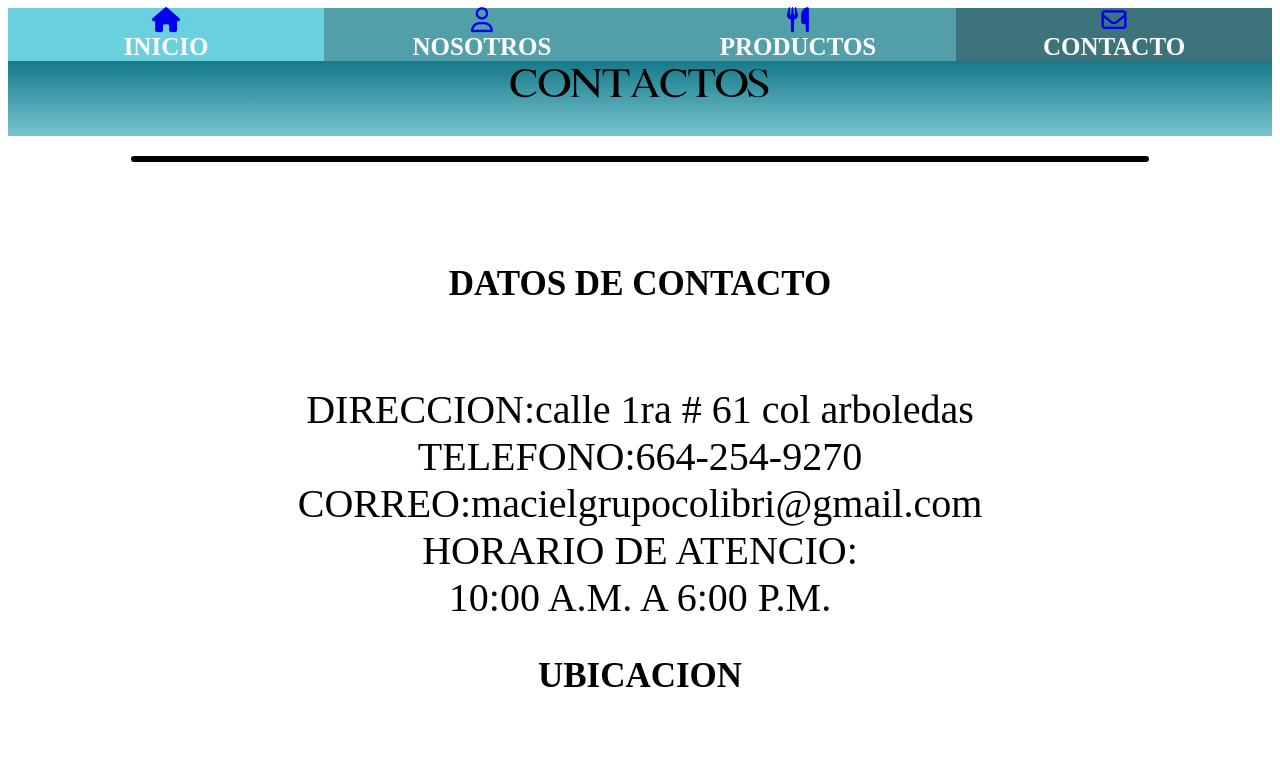
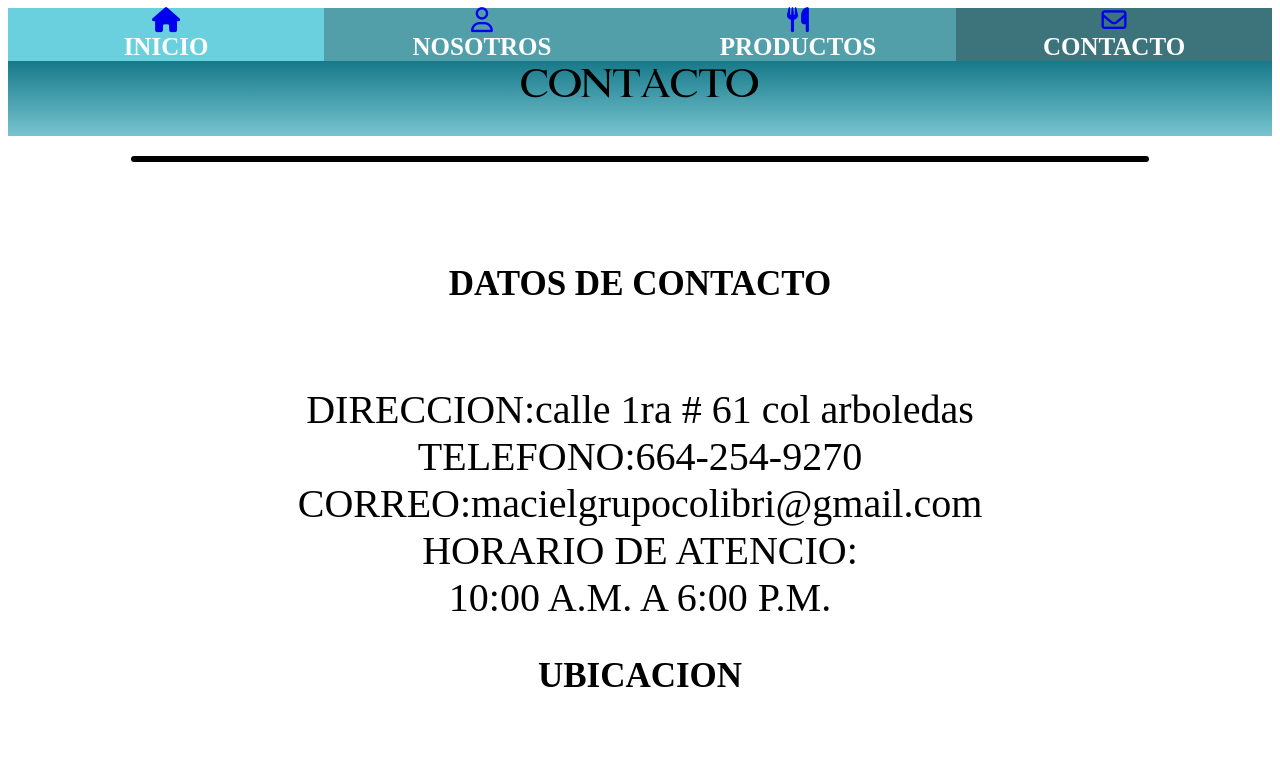
Before and after one commit to sinoquieresno-mariscos/sinoquieresno-mariscos.github.io, a plain HTML site: page html/CONTACTO.html in a window 1280 px wide. Shown: the top 775 px of the page. Drawn offline with Linux system fonts and the light colour scheme.

Commit message:
Update CONTACTO.html

```diff
--- a/html/CONTACTO.html
+++ b/html/CONTACTO.html
@@ -3,7 +3,7 @@
     <head>
         <meta charset="UTF-8">
         <title>
-            CONTACTOS
+            CONTACTO
         </title>
         <link rel="shortcut icon" href="../imagenes/icono.jpg">
 		<link rel="stylesheet" href="../css/estilo.css">
@@ -51,7 +51,7 @@
 
             <center>
 			       <div id="top">
-                CONTACTOS
+                CONTACTO
            </div>
             <hr>
             <!--img es para una imagen -->
```
